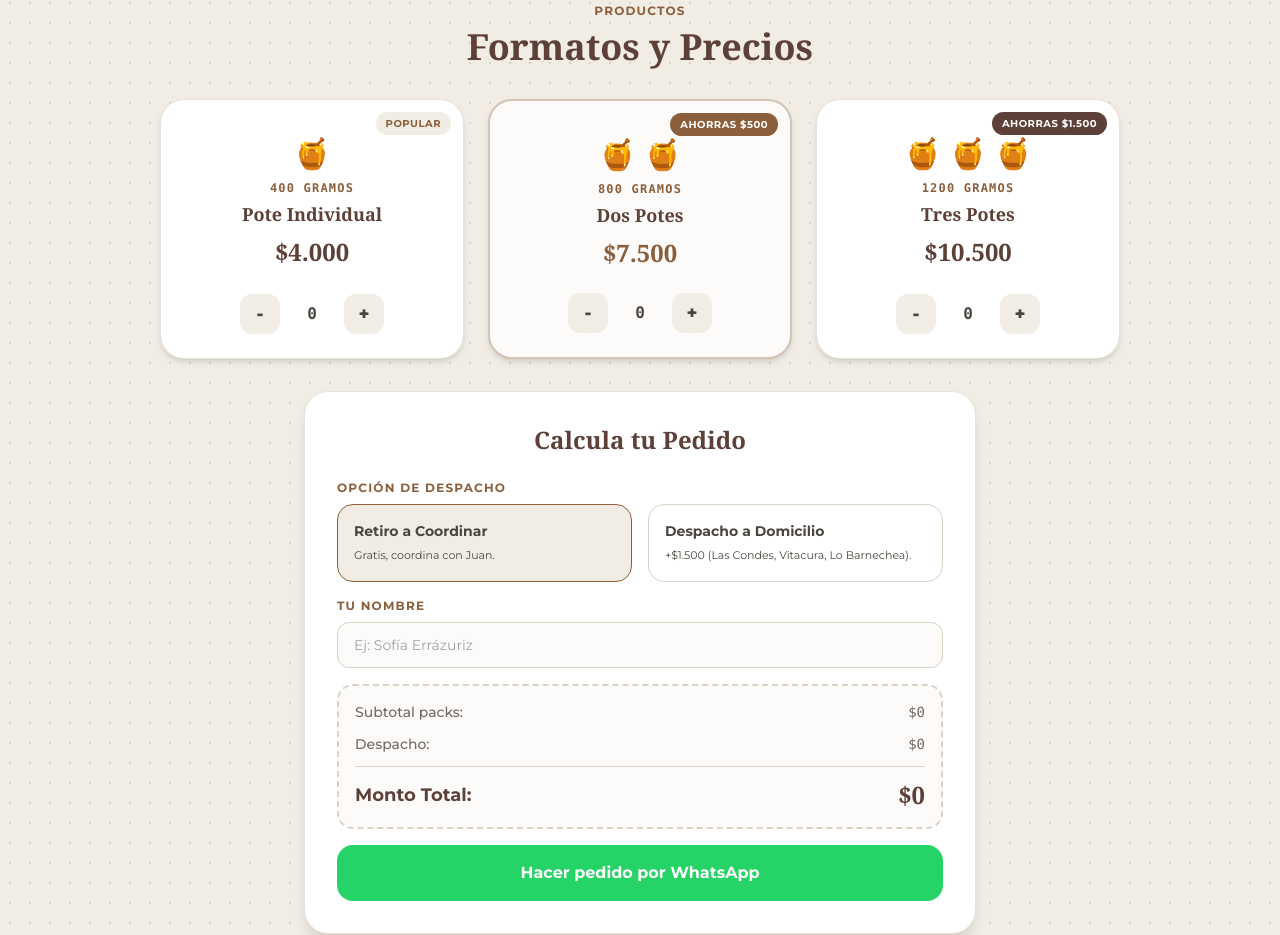
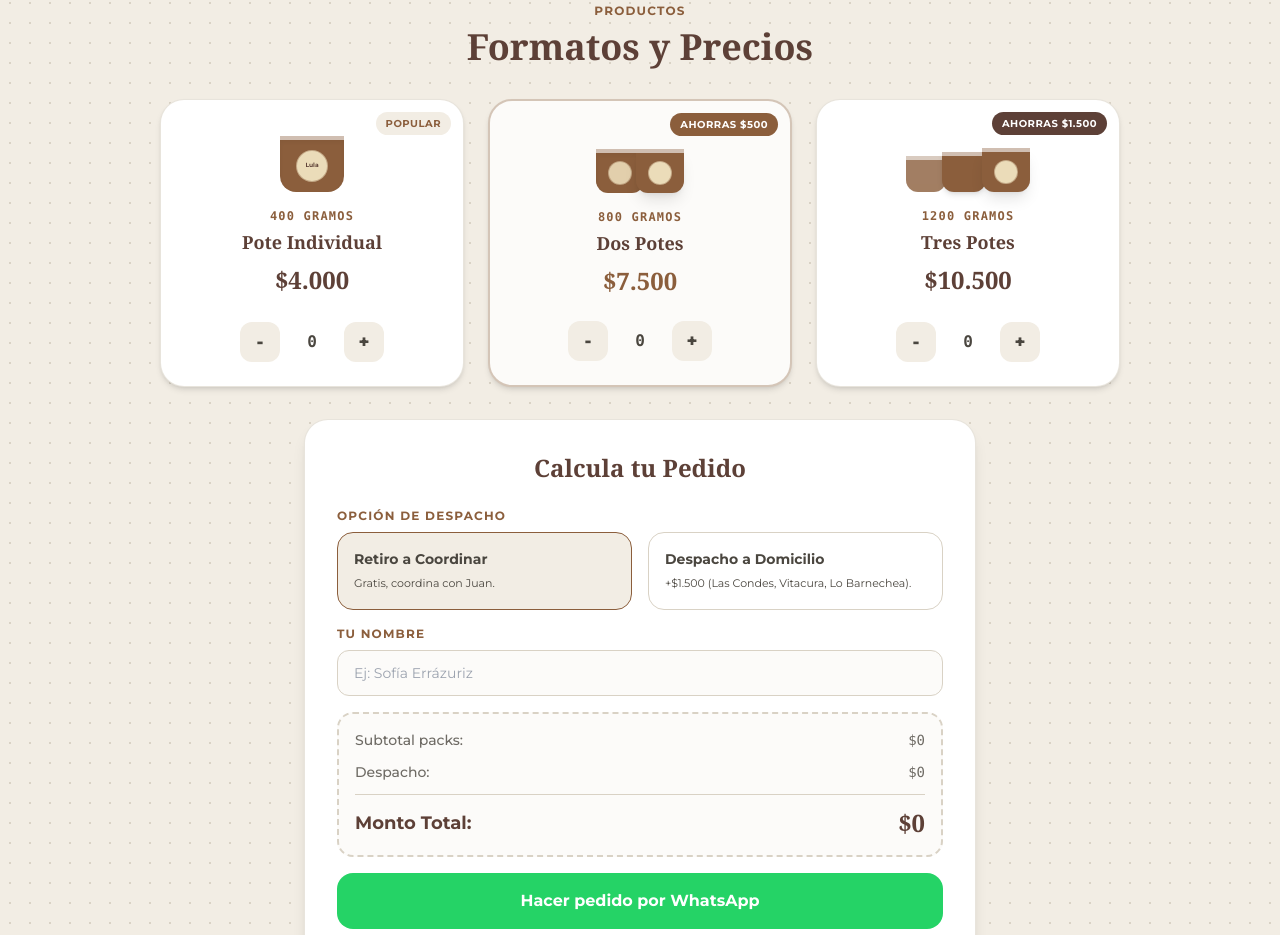
Before and after one commit to manuelbarruetocorrea-web/Manjar-Lula, a plain HTML site: page index.html in a window 1280 px wide. Shown: the part 1087-2022 px from the top of the page. Drawn offline with nearby package versions, Linux system fonts and the light colour scheme; a web font is replaced by a local one.

Commit message:
Update index.html

```diff
--- a/index.html
+++ b/index.html
@@ -137,15 +137,16 @@
         <h3 class="font-serif text-3xl md:text-4xl font-extrabold text-[#5d4037]">Formatos y Precios</h3>
       </div>
 
-      <!-- Pricing cards Grid (Interactive with dynamic JS calculator below) -->
       <div class="grid grid-cols-1 md:grid-cols-3 gap-6">
 
-        <!-- Pote Individual -->
         <div class="bg-white rounded-3xl border border-[#d9d2c5]/60 p-6 flex flex-col items-center justify-between shadow-md relative overflow-hidden group">
           <div class="absolute top-3 right-3 bg-[#f2ede4] text-[#8b5e3c] text-[10px] font-bold uppercase py-1 px-2.5 rounded-full tracking-wider">Popular</div>
-          <div class="text-center mt-3 w-full">
-            <span class="text-3xl">🍯</span>
-            <span class="text-xs font-mono text-[#8b5e3c] font-semibold tracking-widest block uppercase mt-2">400 Gramos</span>
+          <div class="text-center mt-3 w-full flex flex-col items-center">
+            <div class="relative w-16 h-14 bg-[#8b5e3c] rounded-b-2xl border-t-4 border-white/60 shadow-inner flex items-center justify-center">
+              <div class="w-8 h-8 rounded-full bg-[#ebdcb9] border border-[#8b5e3c]/40 flex items-center justify-center text-[6px] font-bold text-[#5d4037]">Lula</div>
+            </div>
+
+            <span class="text-xs font-mono text-[#8b5e3c] font-semibold tracking-widest block uppercase mt-4">400 Gramos</span>
             <h4 class="font-serif text-lg font-bold text-[#5d4037] mt-1">Pote Individual</h4>
             <span class="text-2xl font-serif font-black text-[#5d4037] block mt-2">$4.000</span>
           </div>
@@ -156,12 +157,19 @@
           </div>
         </div>
 
-        <!-- Dos Potes -->
         <div class="bg-[#fcfbf9] rounded-3xl border-2 border-[#8b5e3c]/35 p-6 flex flex-col items-center justify-between shadow-md relative overflow-hidden group">
           <div class="absolute top-3 right-3 bg-[#8b5e3c] text-white text-[10px] font-bold uppercase py-1 px-2.5 rounded-full tracking-wider">Ahorras $500</div>
-          <div class="text-center mt-3 w-full">
-            <span class="text-3xl">🍯 🍯</span>
-            <span class="text-xs font-mono text-[#8b5e3c] font-semibold tracking-widest block uppercase mt-2">800 Gramos</span>
+          <div class="text-center mt-3 w-full flex flex-col items-center">
+            <div class="flex gap-1 justify-center items-end h-14">
+              <div class="relative w-12 h-11 bg-[#8b5e3c] rounded-b-xl border-t-4 border-white/60 shadow-inner flex items-center justify-center">
+                <div class="w-6 h-6 rounded-full bg-[#ebdcb9] border border-[#8b5e3c]/40 opacity-90"></div>
+              </div>
+              <div class="relative w-12 h-11 bg-[#8b5e3c] rounded-b-xl border-t-4 border-white/60 shadow-inner flex items-center justify-center -ml-3 z-10 shadow-lg">
+                <div class="w-6 h-6 rounded-full bg-[#ebdcb9] border border-[#8b5e3c]/40"></div>
+              </div>
+            </div>
+
+            <span class="text-xs font-mono text-[#8b5e3c] font-semibold tracking-widest block uppercase mt-4">800 Gramos</span>
             <h4 class="font-serif text-lg font-bold text-[#5d4037] mt-1">Dos Potes</h4>
             <span class="text-2xl font-serif font-black text-[#8b5e3c] block mt-2">$7.500</span>
           </div>
@@ -172,12 +180,20 @@
           </div>
         </div>
 
-        <!-- Tres Potes -->
         <div class="bg-white rounded-3xl border border-[#d9d2c5]/60 p-6 flex flex-col items-center justify-between shadow-md relative overflow-hidden group">
           <div class="absolute top-3 right-3 bg-[#5d4037] text-white text-[10px] font-bold uppercase py-1 px-2.5 rounded-full tracking-wider">Ahorras $1.500</div>
-          <div class="text-center mt-3 w-full">
-            <span class="text-3xl">🍯 🍯 🍯</span>
-            <span class="text-xs font-mono text-[#8b5e3c] font-semibold tracking-widest block uppercase mt-2">1200 Gramos</span>
+          <div class="text-center mt-3 w-full flex flex-col items-center">
+            <div class="flex gap-1 justify-center items-end h-14">
+              <div class="relative w-10 h-9 bg-[#8b5e3c] rounded-b-xl border-t-4 border-white/60 opacity-80"></div>
+              <div class="relative w-11 h-10 bg-[#8b5e3c] rounded-b-xl border-t-4 border-white/60 shadow-md -ml-2 z-10"></div>
+              <div class="relative w-12 h-11 bg-[#8b5e3c] rounded-b-xl border-t-4 border-white/60 shadow-lg -ml-2 z-20">
+                <div class="w-full h-full flex items-center justify-center">
+                  <div class="w-6 h-6 rounded-full bg-[#ebdcb9] border border-[#8b5e3c]/40"></div>
+                </div>
+              </div>
+            </div>
+
+            <span class="text-xs font-mono text-[#8b5e3c] font-semibold tracking-widest block uppercase mt-4">1200 Gramos</span>
             <h4 class="font-serif text-lg font-bold text-[#5d4037] mt-1">Tres Potes</h4>
             <span class="text-2xl font-serif font-black text-[#5d4037] block mt-2">$10.500</span>
           </div>
```
